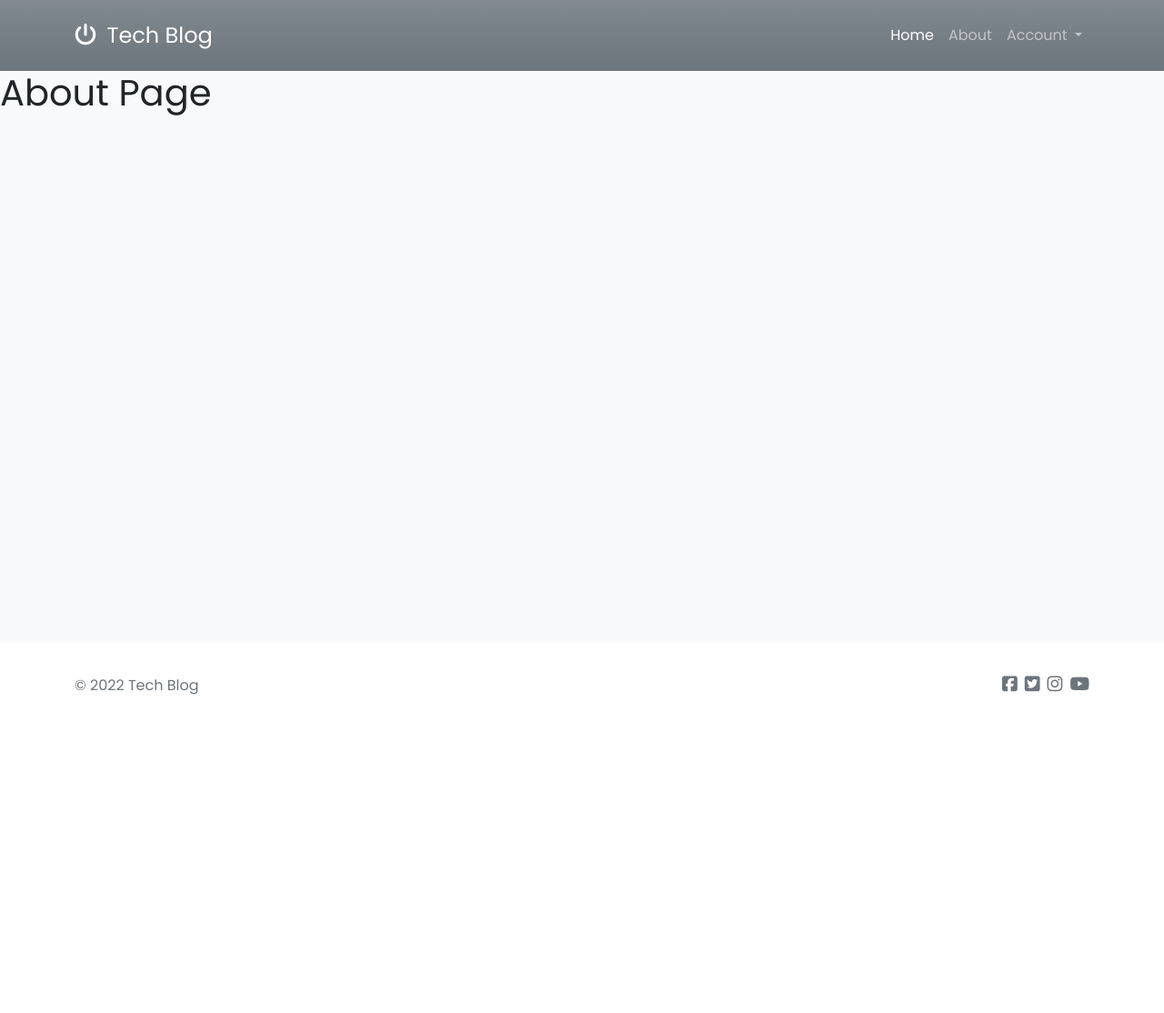
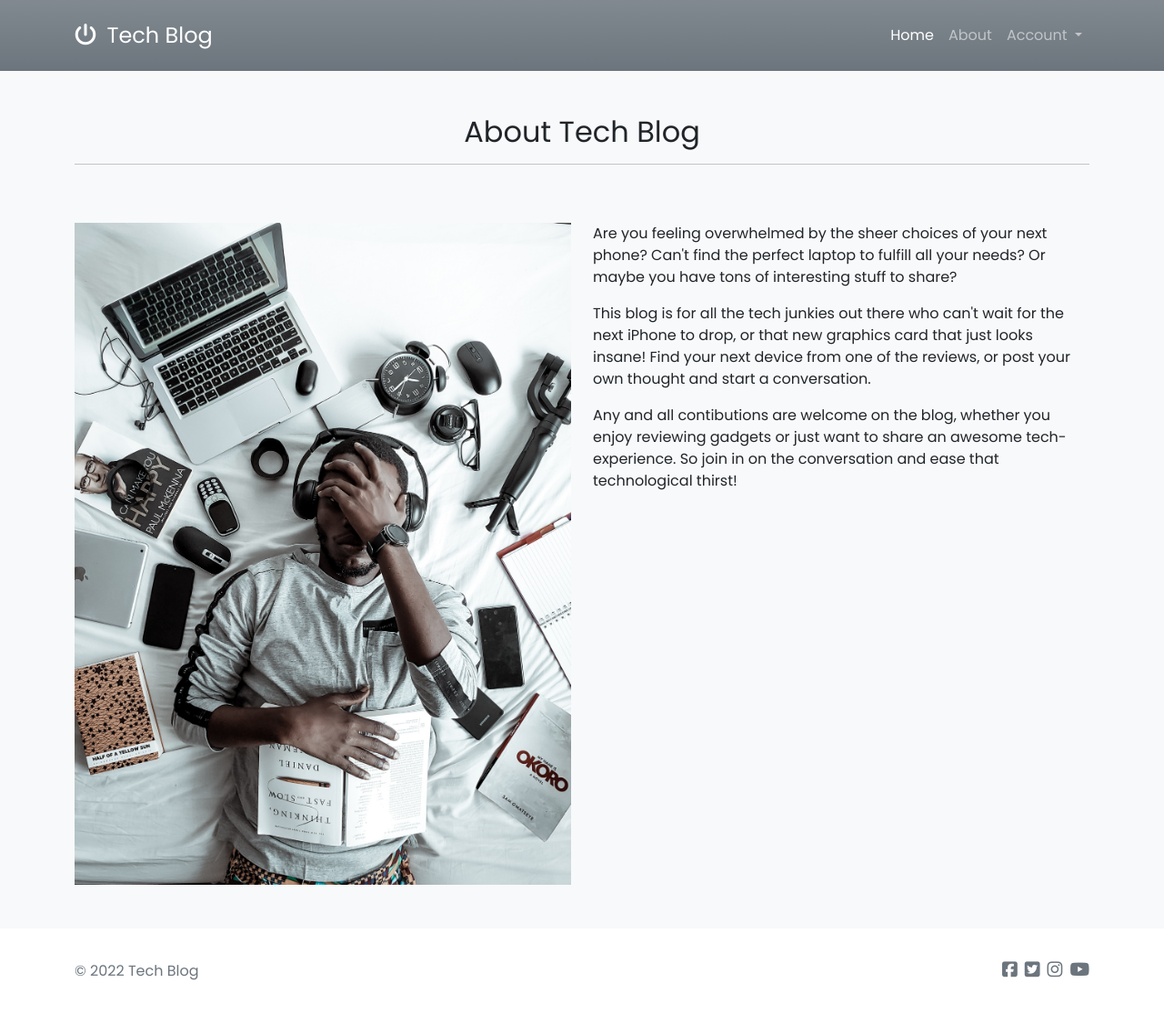
Before and after one commit to LucasBehrendt/tech-blog, a Django app: template blog/templates/blog/about.html in a window 1280 px wide. Shown: the whole page at 91% size. Before the commit the page ends 764 px from the top, so only its background shows below. Run offline with Django 3.2, Linux system fonts and the light colour scheme; the template is opened without the code that fills it, so the values that code supplies are empty; some libraries are stand-ins or nearby versions.

Commit message:
Add about page content

```diff
--- a/blog/templates/blog/about.html
+++ b/blog/templates/blog/about.html
@@ -1,4 +1,38 @@
 {% extends 'base.html' %}
 {% block content %}
-<h1>About Page</h1>
+
+{% load static %}
+
+<div class="container my-5">
+    <div class="row mb-5">
+        <div class="col-12">
+            <h2 class="text-center">About Tech Blog</h2>
+            <hr>
+        </div>
+    </div>
+    <div class="row">
+        <div class="col-md-6">
+            <!-- Source: https://www.pexels.com/sv-se/foto/mode-man-person-hander-3345882/ -->
+            <img class="img-fluid" src="{% static 'images/about-page.jpg' %}" alt="Man overwhelmed by technology">
+        </div>
+        <div class="col-md-6">
+            <p>
+                Are you feeling overwhelmed by the sheer choices of your next phone?
+                Can't find the perfect laptop to fulfill all your needs?
+                Or maybe you have tons of interesting stuff to share?
+            </p>
+            <p>
+                This blog is for all the tech junkies out there who can't wait for the
+                next iPhone to drop, or that new graphics card that just looks insane!
+                Find your next device from one of the reviews, or post your own thought
+                and start a conversation.
+            </p>
+            <p>
+                Any and all contibutions are welcome on the blog, whether you enjoy
+                reviewing gadgets or just want to share an awesome tech-experience.
+                So join in on the conversation and ease that technological thirst!
+            </p>
+        </div>
+    </div>
+</div>
 {% endblock %}
--- a/blog/templates/blog/post_list.html
+++ b/blog/templates/blog/post_list.html
@@ -4,7 +4,7 @@
 <div class="container my-5">
     {% for post in post_list %}
     <div class="row justify-content-center px-md-3 py-md-4 py-3 mb-5 m-md-5 mx-2 border rounded bg-white">
-        <div class="row">
+        <div class="row mb-3">
             <div class="col-md-7 p-0">
                 <a href="#">
                     {% if "placeholder" in post.image.url %}
```
Also changed, not shown: static/images/about-page.jpg (added).
